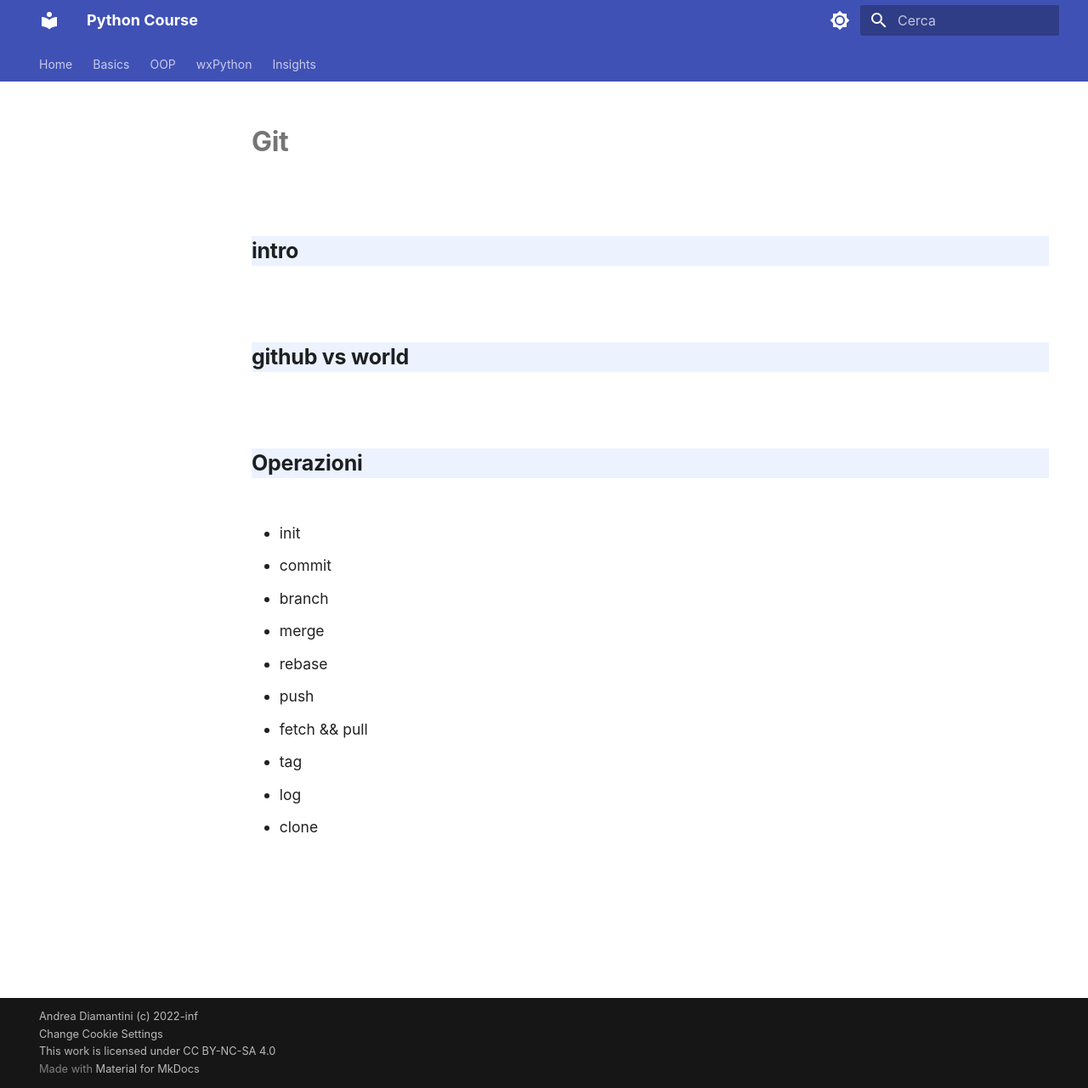
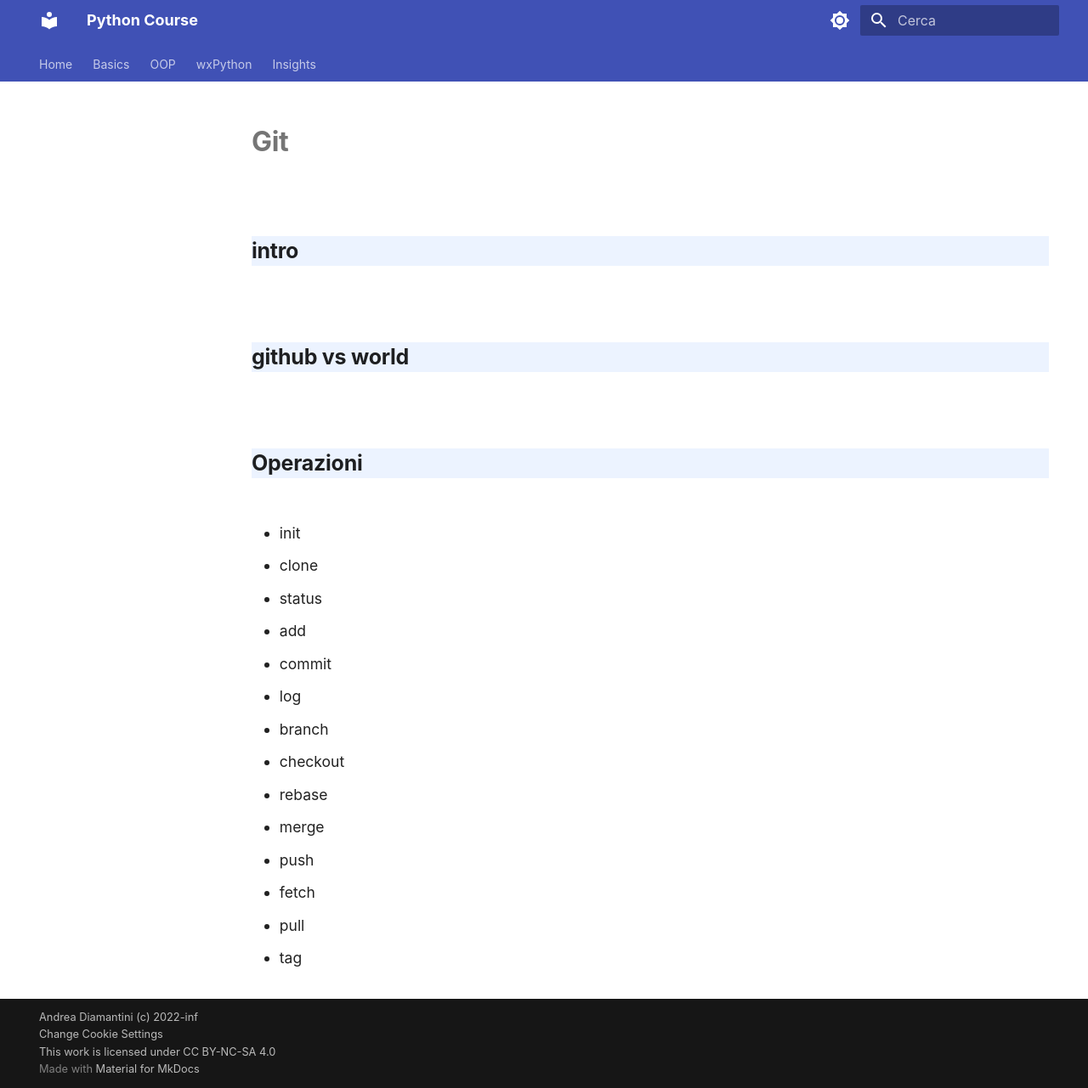
Before and after one commit to adjamhub/pyhandouts, an MkDocs documentation site: the page built from docs/insights/02_git.md, in a window 1280 px wide and 1281 px high. Shown: the whole window at 85% size. Built offline with MkDocs 1.6.1 and Material for MkDocs 9.7.7, drawn with Linux system fonts in a browser that asks for light colours.

Commit message:
Update 02_git.md

```diff
--- a/docs/insights/02_git.md
+++ b/docs/insights/02_git.md
@@ -8,12 +8,20 @@
 ## Operazioni
 
 - init
+- clone
+
+- status
+- add
 - commit
+- log
+
 - branch
+- checkout
+- rebase
 - merge
-- rebase
+
 - push
-- fetch && pull
+- fetch
+- pull
+
 - tag
-- log
-- clone
```
